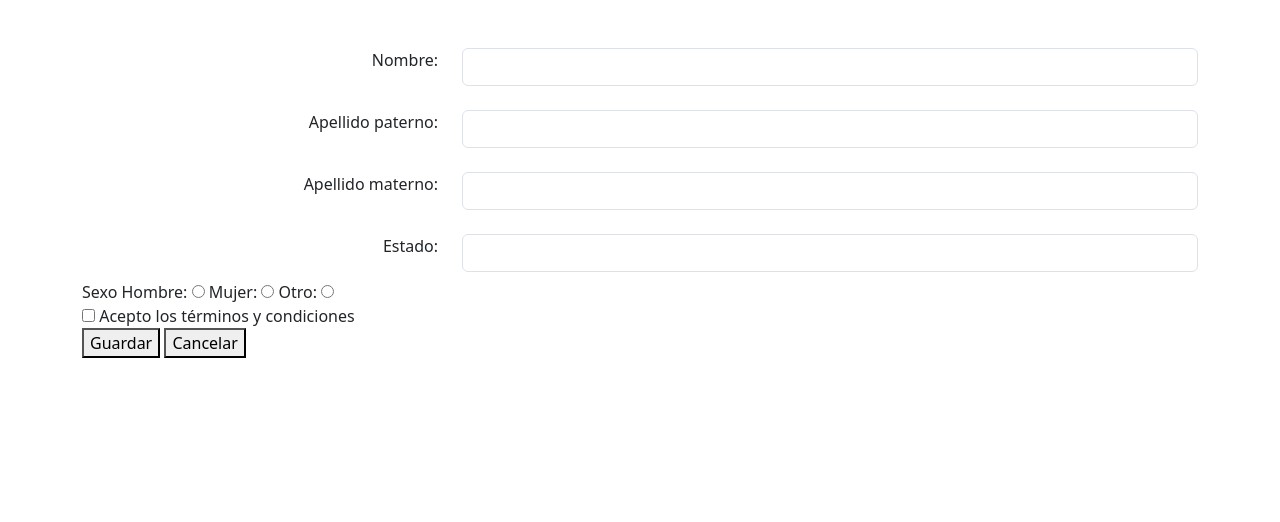
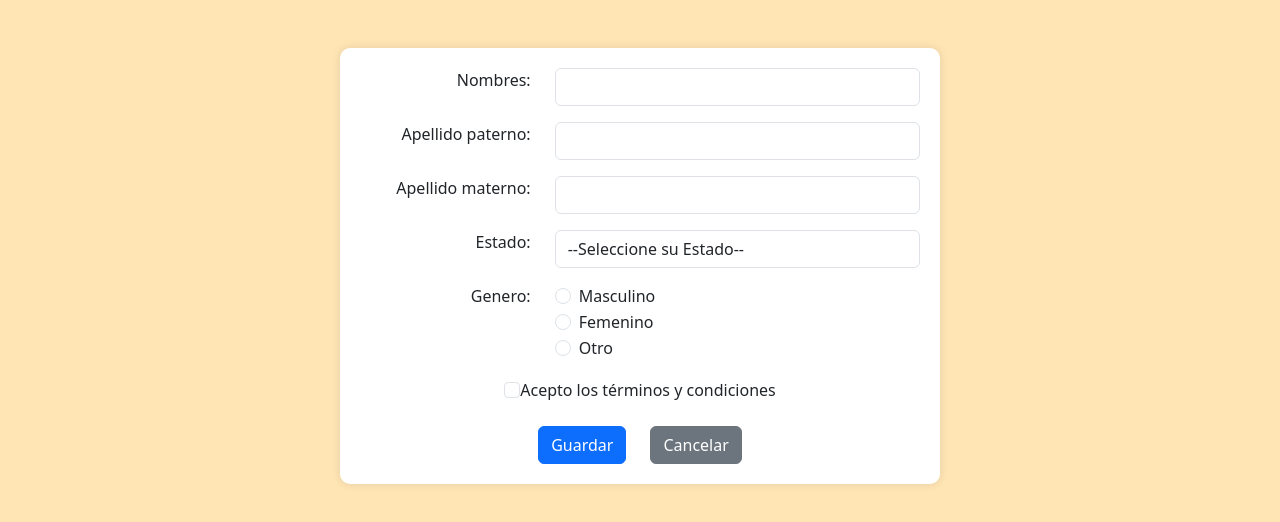
Before and after one commit to elricad1308/mi-primer-repo, a plain HTML site: page index.html in a window 1280 px wide. Drawn offline with Linux system fonts and the light colour scheme.

Commit message:
fire: Tarea de Juan

```diff
--- a/index.html
+++ b/index.html
@@ -1,60 +1,71 @@
 <!DOCTYPE html>
-<html lang="en">
+<html lang="es"><!--JJLC-->
 <head>
     <meta charset="UTF-8">
     <meta name="viewport" content="width=device-width, initial-scale=1.0">
-    <title>My Web Page</title>
+    <title>Formulario Responsivo</title>
     <link href="styles/bootstrap.min.css" rel="stylesheet">
+    <style>
+        body {
+            background-color: #FFE5B4; /* Color de fondo naranja suave */
+        }
+        .container {
+            max-width: 600px;
+            margin: auto;
+            background-color: #fff;
+            padding: 20px;
+            border-radius: 10px;
+            box-shadow: 0 0 10px rgba(0,0,0,0.1);
+        }
+        @media (max-width: 768px) {
+            .text-md-end {
+                text-align: left !important;
+                margin-bottom: 0.5rem;
+            }
+            .btn {
+                width: 100%;
+                margin-bottom: 0.5rem;
+            }
+        }
+    </style>
 </head>
 <body>
     <div class="container mt-5">
         <form action="">
-        <div class="row mb-2 mb-md-4">
+            <div class="row mb-3">
                 <div class="col-12 col-md-4 text-md-end">
-                <label
-                  class="form-label text-md-end"
-                  for="inp-nombre">Nombre:</label>
+                    <label class="form-label" for="inp-nombre">Nombres:</label>
                 </div>
                 <div class="col-12 col-md-8">
-                <input
-                  id="inp-nombre"
-                  type="text"
-                  class="form-control">
+                    <input id="inp-nombre" name="nombre" type="text" class="form-control" required>
                 </div>
-        </div> <!-- .row -->
+            </div><!--row-->
 
-        <div class="row mb-2 mb-md-4">
+            <div class="row mb-3">
                 <div class="col-12 col-md-4 text-md-end">
-                <label
-                  class="form-label"
-                  for="inp-paterno">Apellido paterno:</label>
+                    <label class="form-label" for="inp-paterno">Apellido paterno:</label>
                 </div>
                 <div class="col-12 col-md-8">
-                <input
-                  class="form-control"
-                  id="inp-paterno" type="text">
+                    <input class="form-control" id="inp-paterno" name="paterno" type="text" required>
                 </div>
-        </div> <!-- .row -->
-        <div class="row mb-2 mb-md-4">
+            </div><!--row-->
+
+            <div class="row mb-3">
                 <div class="col-12 col-md-4 text-md-end">
-                <label
-                class="form-label"
-                for="inp-materno">Apellido materno:</label>
+                    <label class="form-label" for="inp-materno">Apellido materno:</label>
                 </div>
                 <div class="col-12 col-md-8">
-                <input
-                class="form-control"
-                id="inp-materno" type="text">
+                    <input class="form-control" id="inp-materno" name="materno" type="text" required>
                 </div>
-        </div>
+            </div><!--row-->
 
-       <div class="row mb-1 mb-md-2">
-        <div class="col-6 col-md-4 text-md-end">
-            <label for="state" class="form-label">Estado:</label>
+            <div class="row mb-3">
+                <div class="col-12 col-md-4 text-md-end">
+                    <label class="form-label" for="state">Estado:</label>
                 </div>
                 <div class="col-12 col-md-8">
-        <select class="form-control">
-            <option value ></option>
+                    <select class="form-control" id="state" name="estado" required>
+                        <option value="">--Seleccione su Estado--</option>
                         <option value="Aguascalientes">Aguascalientes</option>
                         <option value="Baja California">Baja California</option>
                         <option value="Baja California Sur">Baja California Sur</option>
@@ -85,23 +96,47 @@
                         <option value="Tlaxcala">Tlaxcala</option>
                         <option value="Veracruz">Veracruz</option>
                         <option value="Yucatán">Yucatán</option>
-            <option value="Zacatecas">Zacatecas</option></select>
+                        <option value="Zacatecas">Zacatecas</option>
+                    </select>
                 </div>
             </div><!--row-->
 
+            <div class="row mb-3">
+                <div class="col-12 col-md-4 text-md-end">
+                    <label class="form-label">Genero:</label>
+                </div>
+                <div class="col-12 col-md-8">
+                    <div class="form-check">
+                        <input class="form-check-input" type="radio" name="Genero" id="Genero-Masculino" value="Masculino" required>
+                        <label class="form-check-label" for="Genero-Masculino">Masculino</label>
+                    </div>
+                    <div class="form-check">
+                        <input class="form-check-input" type="radio" name="Genero" id="Genero-Femenino" value="Femenino">
+                        <label class="form-check-label" for="Genero-Femenino">Femenino</label>
+                    </div>
+                    <div class="form-check">
+                        <input class="form-check-input" type="radio" name="Genero" id="Genero-otro" value="Otro">
+                        <label class="form-check-label" for="Genero-otro">Otro</label>
+                    </div>
+                </div>
+            </div><!--row-->
 
-        Sexo
-        Hombre:
-        <input type="radio">
-        Mujer:
-        <input type="radio">
-        Otro:
-        <input type="radio"><br>
-        <input type="checkbox">
-        Acepto los términos y condiciones<br>
-        <button>Guardar</button>
-        <button>Cancelar</button>
+            <div class="row mb-4 justify-content-center">
+                <div class="col-12 col-md-8 d-flex justify-content-center">
+                    <input class="form-check-input" type="checkbox" id="terminos" required>
+                    <label class="form-check-label" for="terminos">Acepto los términos y condiciones</label>
+                </div>
+            </div><!--row-->
+            <div class="row justify-content-center">
+                <div class="col-auto">
+                    <button type="submit" class="btn btn-primary">Guardar</button>
+                </div>
+                <div class="col-auto">
+                    <button type="button" class="btn btn-secondary">Cancelar</button>
+                </div>
+            </div>
         </form>
     </div>
+    <!--script src="scripts/bootstrap.min.js"></script-->
 </body>
 </html>
```
Lines whose indentation alone changed are shown as unchanged.
